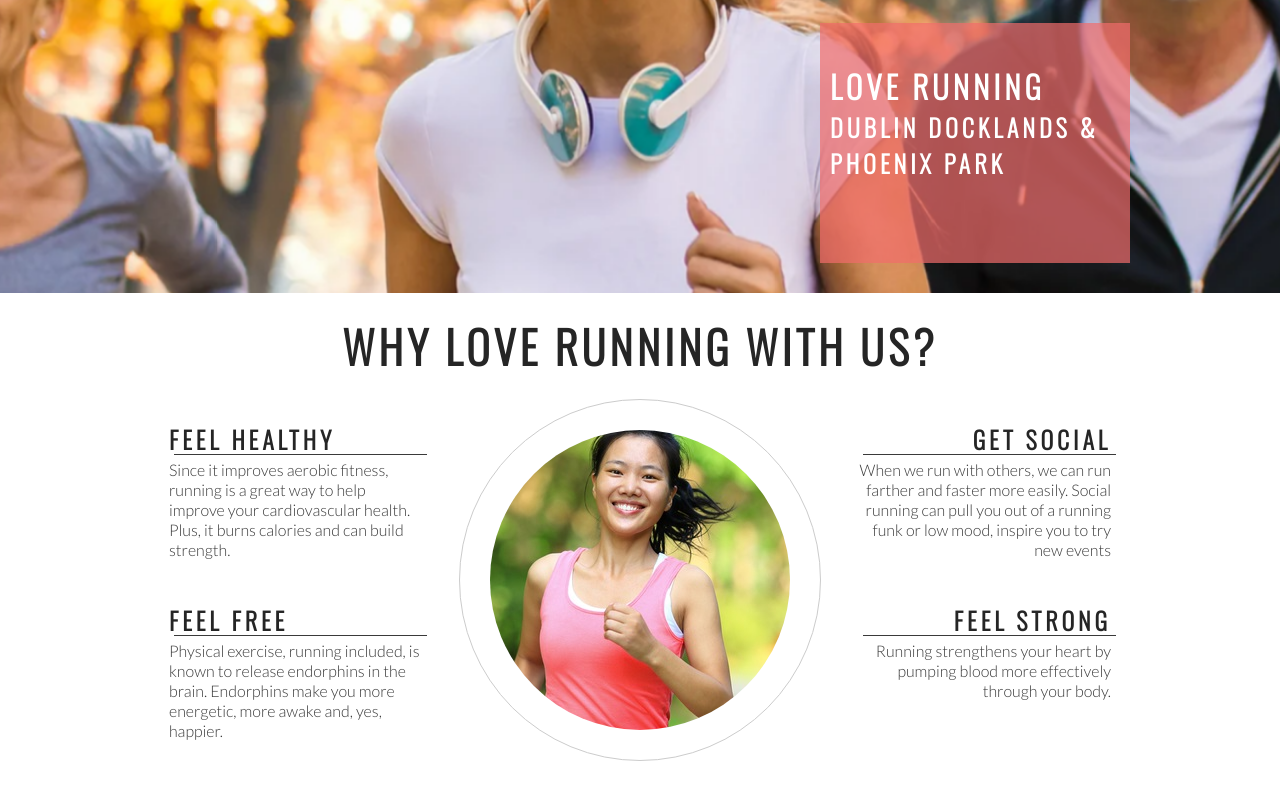
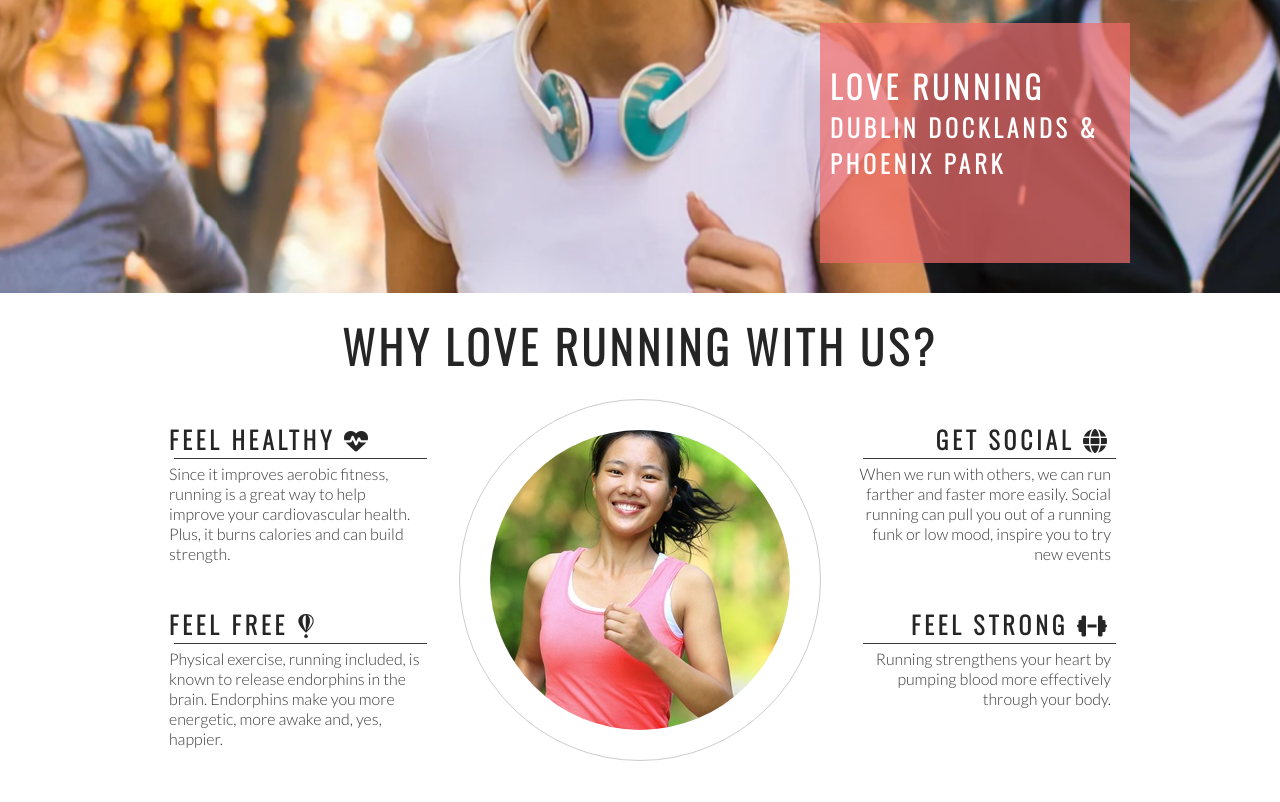
Before and after one commit to AMJL-16/love-running, a plain HTML site: page index.html in a window 1280 px wide. Shown: the part 382-1184 px from the top of the page. Drawn offline with nearby package versions, Linux system fonts and the light colour scheme.

Commit message:
Add Font Awesome icons to club ethos section

```diff
--- a/index.html
+++ b/index.html
@@ -42,24 +42,24 @@
         <h2 id="welcome">Why Love Running with us?</h2>
         <div id="left-about">
             <div class="left-about-heading">
-                <h2>Feel Healthy</h2>
+                <h2>Feel Healthy <i class="fa-solid fa-heart-pulse"></i></h2>
                 <hr>
                 <p>Since it improves aerobic fitness, running is a great way to help improve your cardiovascular health. Plus, it burns calories and can build strength.</p>
             </div>
                 <div class="left-about-heading">
-                    <h2>Feel Free</h2>
+                    <h2>Feel Free <i class="fa-brands fa-fly"></i></h2>
                     <hr>
                     <p>Physical exercise, running included, is known to release endorphins in the brain. Endorphins make you more energetic, more awake and, yes, happier.</p>
                 </div>
         </div>
         <div id="right-about">
             <div class="right-about-heading">
-                <h2>Get Social</h2>
+                <h2>Get Social <i class="fa-solid fa-globe"></i></h2>
                 <hr>
                 <p>When we run with others, we can run farther and faster more easily. Social running can pull you out of a running funk or low mood, inspire you to try new events</p>
             </div>
                 <div class="right-about-heading">
-                    <h2>Feel Strong</h2>
+                    <h2>Feel Strong <i class="fa-solid fa-dumbbell"></i></h2>
                     <hr>
                     <p>Running strengthens your heart by pumping blood more effectively through your body.</p>
                 </div>
@@ -79,6 +79,9 @@
     <footer>
         social links here
     </footer>
+
+    <!--Font Awesome  script-->
+    <script src="https://kit.fontawesome.com/71c747c527.js" crossorigin="anonymous"></script>
 </body>
 
 </html>
```
